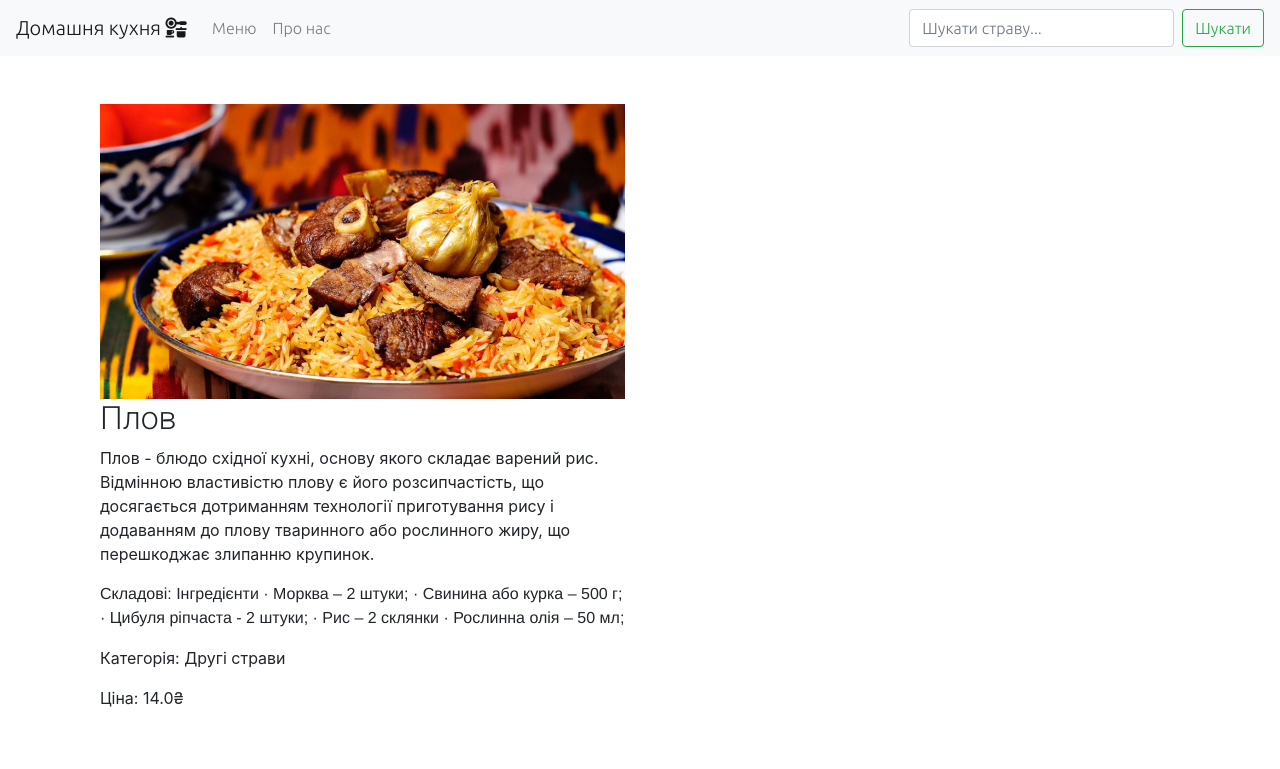
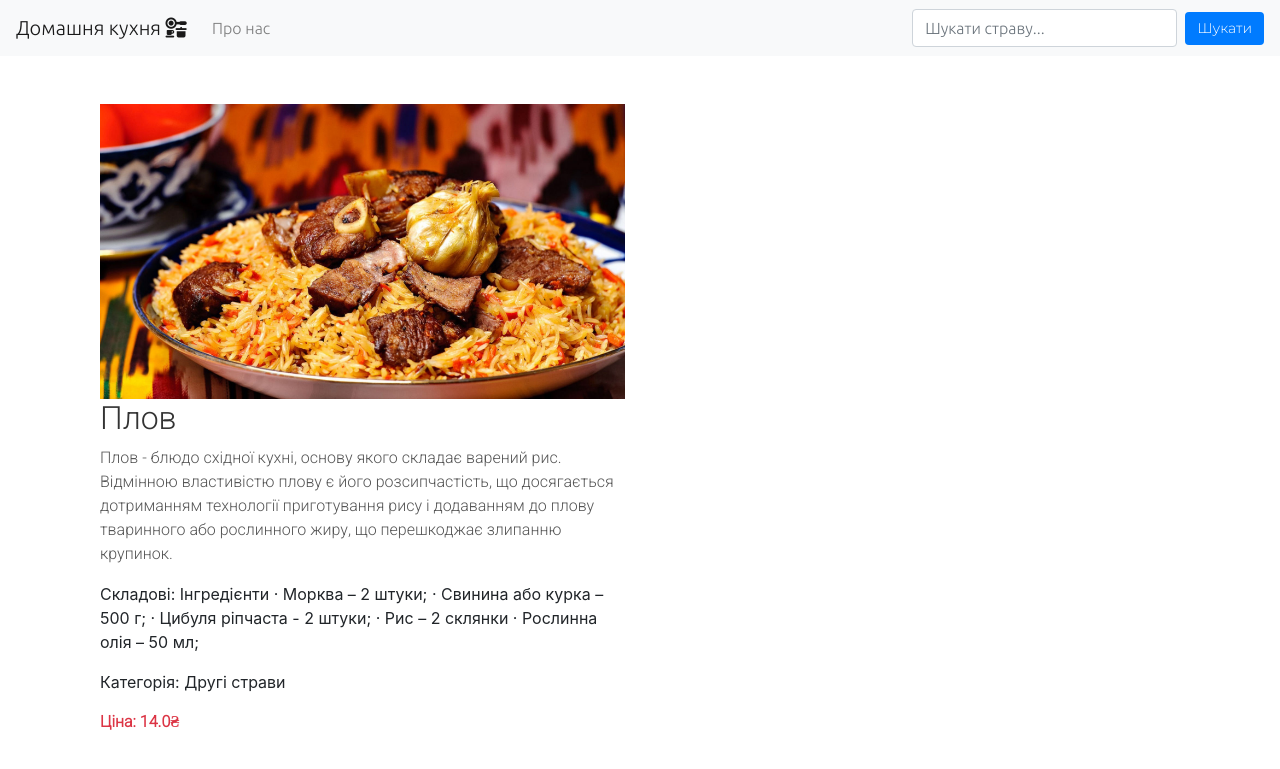
Before and after one commit to Kazak2410/HomeKitchen, a Django app: page /dish/dish-detail/plov/ in a window 1280 px wide. Shown: the top 769 px of the page. Run offline with Django 4.2, Linux system fonts and the light colour scheme; data comes from the database, SQL or seed files in the repository; both versions use the stored data as it was after the commit; some libraries are stand-ins or nearby versions.

Commit message:
about_page and redesign home_page

```diff
--- a/pages/urls.py
+++ b/pages/urls.py
@@ -1,6 +1,7 @@
 from django.urls import path
-from .views import HomePageView
+from .views import HomePageView, AboutPageView
 
 urlpatterns = [
     path('', HomePageView.as_view(), name='home_page'),
+    path('about/', AboutPageView.as_view(), name='about_page')
 ]
--- a/static/css/styles.css
+++ b/static/css/styles.css
@@ -1,5 +1,8 @@
 @import url('https://fonts.googleapis.com/css2?family=Ubuntu:wght@300&display=swap');
 @import url('https://fonts.googleapis.com/css2?family=Roboto:wght@300&display=swap');
+@import url('https://fonts.googleapis.com/css2?family=Poppins:wght@300&display=swap');
+@import url('https://fonts.googleapis.com/css2?family=Montserrat:wght@300&display=swap');
+@import url('https://fonts.googleapis.com/css2?family=Open+Sans:wght@300&display=swap');
 
 .dish-image {
     max-width: 300px;
@@ -12,13 +15,80 @@
 }
 
 nav {
-    font-family: "Ubuntu", sans-serif;
+    font-family: "Ubuntu";
+    background-color: #f8f9fa;
+    padding: 10px;
 }
 
-.title-dish {
-    font-family: "Roboto", sans-serif;
+.dish-description {
+    font-family: "Roboto";
+    color: #555;
 }
 
-.ingredients {
-    font-family: 'Franklin Gothic Medium', 'Arial Narrow', Arial, sans-serif;
+.dish-title {
+    font-family: "Roboto";
+    /* font-weight: bold; */
+    color: #333;
 }
+
+.dish-price {
+    font-family: "Roboto";
+    color: #dc3545;
+    font-weight: bold;
+}
+
+.dish-ingredients {
+    font-family: "Roboto";
+    color: #777;
+    margin-top: 8px;
+}
+
+.btn {
+    font-family: 'Montserrat';
+    padding: 10px 20px;
+    background-color: #007bff;
+    color: #fff;
+    border: none;
+    border-radius: 4px;
+    cursor: pointer;
+}
+
+.btn:hover {
+    background-color: #0056b3;
+}
+
+.btn {
+    font-family: 'Montserrat';
+    font-size: 14px;
+    padding: 6px 12px;
+    background-color: #007bff;
+    color: #fff;
+    border: none;
+    border-radius: 4px;
+    cursor: pointer;
+}
+
+.btn:hover {
+    background-color: #0056b3;
+}
+
+.about-us {
+    font-family: 'Roboto';
+    margin: 20px;
+}
+
+.about-us h2 {
+    color: #333;
+    font-size: 24px;
+    margin-bottom: 10px;
+}
+
+.about-us p {
+    color: #666;
+    font-size: 16px;
+    line-height: 1.5;
+}
+
+.category-name {
+    font-family: "Open Sans";
+}
--- a/templates/base.html
+++ b/templates/base.html
@@ -24,7 +24,7 @@
 </head>
 <body>
     <nav class="navbar navbar-expand-lg navbar-light bg-light">
-        <a class="navbar-brand" href="#">Домашня кухня <i class="fa-solid fa-kitchen-set"></i></a>
+        <a class="navbar-brand" href="{% url 'home_page' %}">Домашня кухня <i class="fa-solid fa-kitchen-set"></i></a>
         <button class="navbar-toggler" type="button" data-toggle="collapse" data-target="#navbarSupportedContent" aria-controls="navbarSupportedContent" aria-expanded="false" aria-label="Toggle navigation">
             <span class="navbar-toggler-icon"></span>
         </button>
@@ -32,10 +32,7 @@
         <div class="collapse navbar-collapse" id="navbarSupportedContent">
             <ul class="navbar-nav mr-auto">
                 <li class="nav-item">
-                    <a class="nav-link" href="#">Меню</a>
-                </li>
-                <li class="nav-item">
-                    <a class="nav-link" href="#">Про нас</a>
+                    <a class="nav-link" href="{% url 'about_page' %}">Про нас</a>
                 </li>
             </ul>
             <form class="form-inline my-2 my-lg-0">
--- a/templates/dish_detail.html
+++ b/templates/dish_detail.html
@@ -8,11 +8,11 @@
                 <img src="{{ dish.image.url }}" alt="{{ dish.name }}" class="img-fluid">
             </div>
             <div class="col-md-6">
-                <h2 class="title-dish">{{ dish.name }}</h2>
-                <p>{{ dish.description }}</p>
+                <h2 class="dish-title">{{ dish.name }}</h2>
+                <p class="dish-description">{{ dish.description }}</p>
                 <p class="ingredients">Складові: {{ dish.ingredients }}</p>
-                <p>Категорія: {{ dish.category }}</p>
-                <p>Ціна: {{ dish.price }}₴</p>
+                <p class="dish-category">Категорія: {{ dish.category }}</p>
+                <p class="dish-price">Ціна: {{ dish.price }}₴</p>
             </div>
         </div>
     </div>
```
Also changed, not shown: pages/views.py (+13 -3 lines), templates/about.html (added, +18 -0 lines), templates/home.html (+10 -3 lines), db.sqlite3, media/images/plov.jpg (deleted), media/images/shashlyk_zYAAwQX.jpg (deleted), media/images/shaslyk.jpg, 3 other files.
